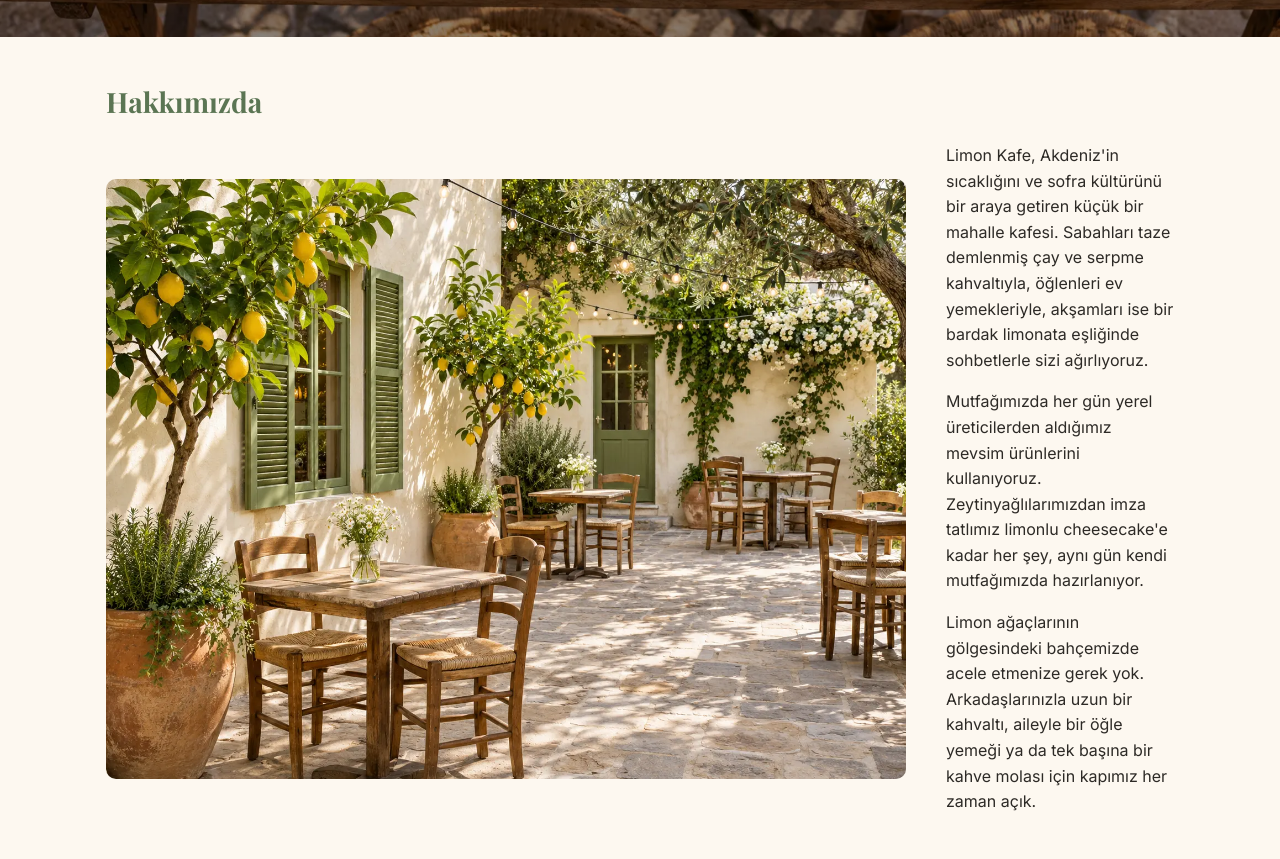
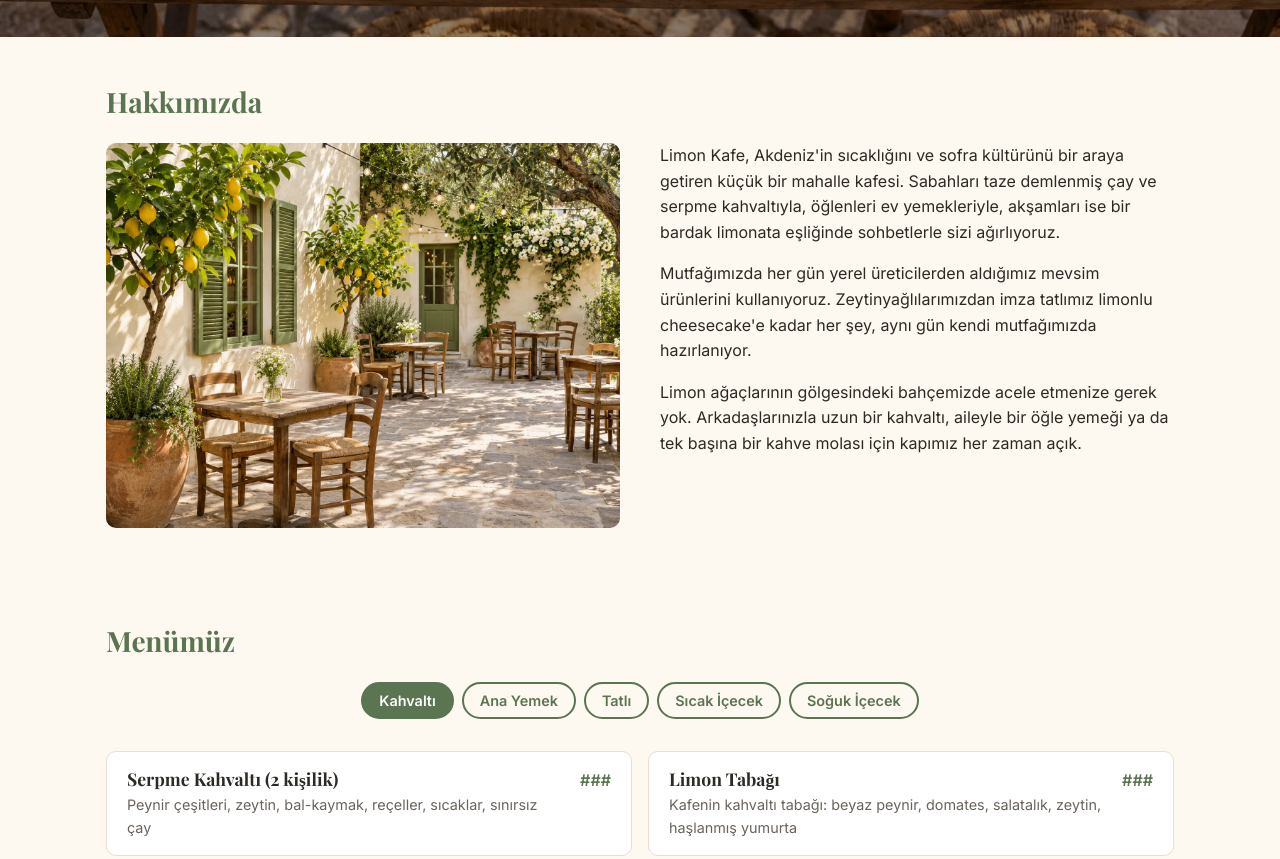
Before and after one commit to KaanAta-Dev/kafe-sitesi, a plain HTML site: page index.html in a window 1280 px wide. Shown: the part 710-1569 px from the top of the page. Drawn offline with nearby package versions, Linux system fonts and the light colour scheme.

Commit message:
Responsive güncellemesi

```diff
--- a/css/style.css
+++ b/css/style.css
@@ -419,15 +419,6 @@ footer {
   .hero-slogan {
     font-size: 1.5rem;
   }
-  .about-content {
-    flex-direction: row;
-    align-items: center;
-    gap: 2.5rem;
-  }
-  #hakkimizda img,
-  .about-text {
-    flex: 1;
-  }
   .menu-list {
     grid-template-columns: repeat(2, 1fr);
   }
@@ -457,3 +448,18 @@ footer {
     min-height: 350px;
   }
 }
+@media (min-width: 1024px) {
+  .about-content {
+    flex-direction: row;
+    align-items: stretch;
+    gap: 2.5rem;
+  }
+  #hakkimizda img,
+  .about-text {
+    flex: 1;
+    min-width: 0;
+  }
+  #hakkimizda img {
+    object-fit: cover;
+  }
+}
```
